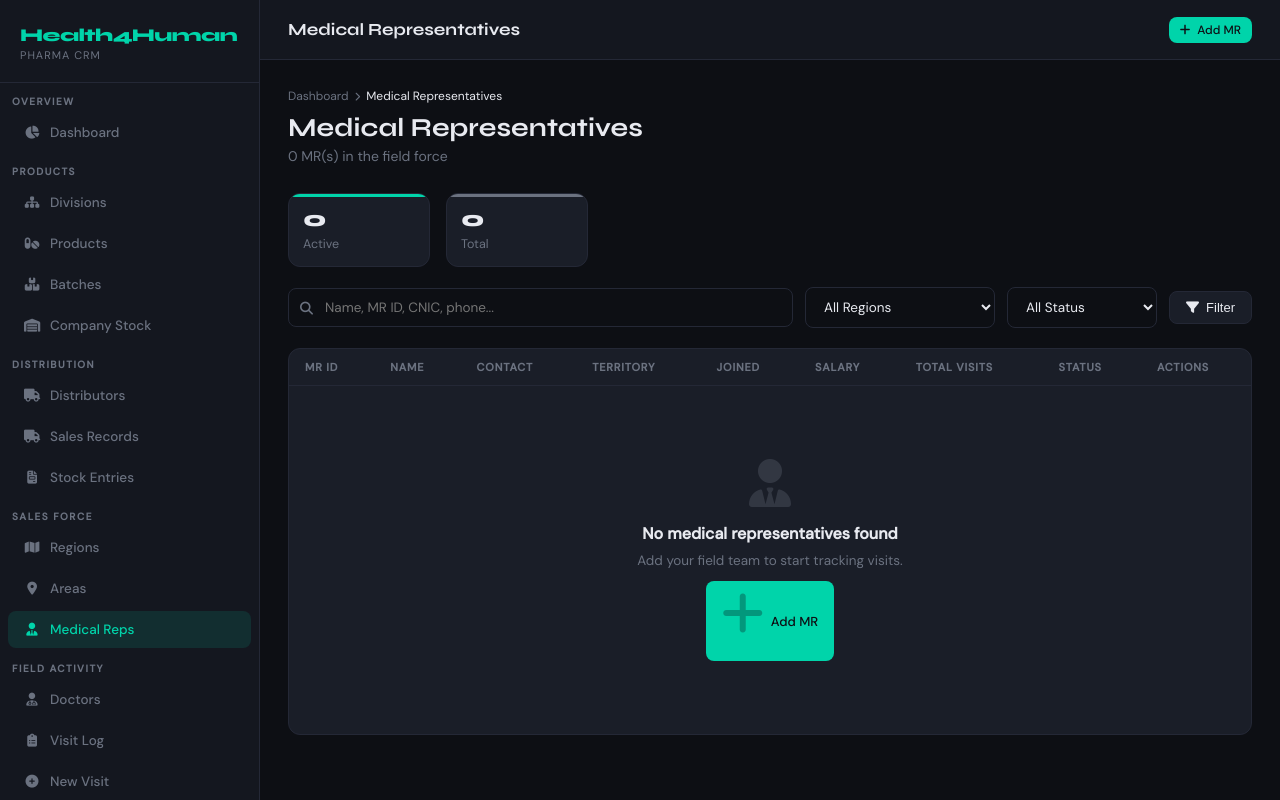
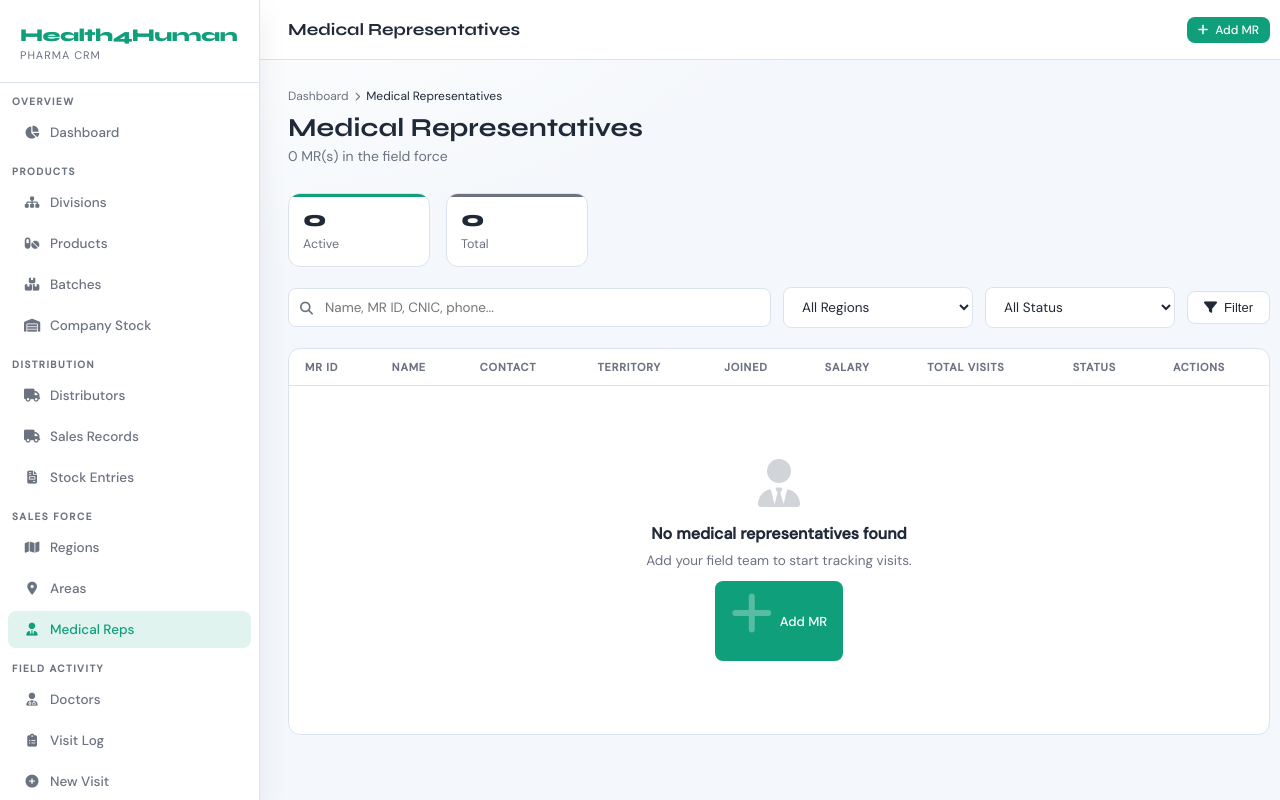
Before and after one commit to SameerShiekh77/Human-4-Health-Pharma, a Django app: page /crm/sales/mrs/ in a window 1280 px wide. Run offline with Django 4.2, Linux system fonts and the light colour scheme; the visitor is signed in with stand-in values (Sample User, id 1); data that the repository does not hold is empty.

Commit message:
feat: Enhance CRM UI with responsive design and improved styling for medical representatives list

```diff
--- a/templates/crm/base.html
+++ b/templates/crm/base.html
@@ -10,25 +10,26 @@
   <link rel="stylesheet" href="https://cdnjs.cloudflare.com/ajax/libs/font-awesome/6.5.0/css/all.min.css">
   <style>
     :root {
-      --bg:       #0d0f14;
-      --surface:  #14171f;
-      --card:     #1a1e28;
-      --border:   #242836;
-      --accent:   #00d4aa;
-      --accent2:  #4f7cff;
+      --bg:       #f4f7fb;
+      --surface:  #ffffff;
+      --card:     #ffffff;
+      --border:   #dbe3ee;
+      --accent:   #0f9f7a;
+      --accent2:  #3569e8;
       --danger:   #ff4d6d;
       --warn:     #ffb830;
-      --text:     #e8eaf0;
+      --text:     #1f2937;
       --muted:    #6b7280;
       --sidebar-w: 260px;
     }
     *, *::before, *::after { box-sizing: border-box; margin: 0; padding: 0; }
     body {
       font-family: 'DM Sans', sans-serif;
-      background: var(--bg);
+      background: radial-gradient(1200px 600px at 10% -10%, #ffffff 0%, var(--bg) 60%);
       color: var(--text);
       min-height: 100vh;
       display: flex;
+      overflow-x: hidden;
     }
 
     /* ── SIDEBAR ── */
@@ -42,6 +43,7 @@
       top: 0; left: 0; bottom: 0;
       z-index: 100;
       overflow-y: auto;
+      box-shadow: 0 12px 28px rgba(16, 24, 40, 0.08);
     }
     .sidebar-brand {
       padding: 24px 20px 20px;
@@ -82,8 +84,8 @@
       font-weight: 500;
       transition: all .15s;
     }
-    .nav-item:hover { background: var(--card); color: var(--text); }
-    .nav-item.active { background: rgba(0,212,170,.12); color: var(--accent); }
+    .nav-item:hover { background: #eef3fb; color: var(--text); }
+    .nav-item.active { background: rgba(15,159,122,.12); color: var(--accent); }
     .nav-item i { width: 16px; text-align: center; font-size: 13px; }
     .nav-badge {
       margin-left: auto;
@@ -132,11 +134,26 @@
       top: 0;
       z-index: 50;
     }
+    .topbar-left { display: flex; align-items: center; gap: 10px; }
     .topbar-title {
       font-family: 'Syne', sans-serif;
       font-weight: 700;
       font-size: 17px;
     }
+    .menu-toggle {
+      width: 38px;
+      height: 38px;
+      border-radius: 10px;
+      border: 1px solid var(--border);
+      background: #f7f9fc;
+      color: var(--text);
+      display: none;
+      align-items: center;
+      justify-content: center;
+      cursor: pointer;
+      transition: all .15s;
+    }
+    .menu-toggle:hover { border-color: var(--accent); color: var(--accent); }
     .topbar-actions { display: flex; align-items: center; gap: 12px; }
     .btn {
       display: inline-flex;
@@ -151,8 +168,8 @@
       text-decoration: none;
       transition: all .15s;
     }
-    .btn-primary { background: var(--accent); color: #0d0f14; }
-    .btn-primary:hover { background: #00bfa0; color: #0d0f14; }
+    .btn-primary { background: var(--accent); color: #fff; }
+    .btn-primary:hover { background: #0c8b6b; color: #fff; }
     .btn-ghost { background: var(--card); color: var(--text); border: 1px solid var(--border); }
     .btn-ghost:hover { border-color: var(--accent); color: var(--accent); }
     .btn-danger { background: rgba(255,77,109,.15); color: var(--danger); border: 1px solid rgba(255,77,109,.3); }
@@ -292,7 +309,7 @@
     .form-group.full { grid-column: 1 / -1; }
     label { font-size: 12px; font-weight: 600; color: var(--muted); letter-spacing: .5px; text-transform: uppercase; }
     input, select, textarea {
-      background: var(--bg);
+      background: var(--surface);
       border: 1px solid var(--border);
       border-radius: 8px;
       color: var(--text);
@@ -376,7 +422,7 @@
 <body>
 
 <!-- SIDEBAR -->
-<aside class="sidebar">
+<aside class="sidebar" id="crmSidebar">
   <div class="sidebar-brand">
     <div class="logo-mark">Health4Human</div>
     <div class="logo-sub">Pharma CRM</div>
@@ -463,11 +509,17 @@
     </div>
   </div>
 </aside>
+<button class="sidebar-overlay" id="sidebarOverlay" aria-label="Close sidebar"></button>
 
 <!-- MAIN -->
 <div class="main">
   <header class="topbar">
-    <div class="topbar-title">{% block topbar_title %}CRM{% endblock %}</div>
+    <div class="topbar-left">
+      <button class="menu-toggle" id="sidebarToggle" type="button" aria-label="Open sidebar" aria-controls="crmSidebar" aria-expanded="false">
+        <i class="fa-solid fa-bars"></i>
+      </button>
+      <div class="topbar-title">{% block topbar_title %}CRM{% endblock %}</div>
+    </div>
     <div class="topbar-actions">
       {% block topbar_actions %}{% endblock %}
 
@@ -488,6 +540,66 @@
   </div>
 </div>
 
+<script>
+  (function () {
+    const sidebar = document.querySelector('.sidebar');
+    const toggle = document.getElementById('sidebarToggle');
+    const overlay = document.getElementById('sidebarOverlay');
+    const isMobile = window.matchMedia('(max-width: 1024px)');
+
+    if (!sidebar || !toggle || !overlay) {
+      return;
+    }
+
+    const setExpanded = (isOpen) => {
+      toggle.setAttribute('aria-expanded', String(isOpen));
+      toggle.setAttribute('aria-label', isOpen ? 'Close sidebar' : 'Open sidebar');
+    };
+
+    const closeSidebar = () => {
+      document.body.classList.remove('sidebar-open');
+      setExpanded(false);
+    };
+
+    const openSidebar = () => {
+      document.body.classList.add('sidebar-open');
+      setExpanded(true);
+    };
+
+    toggle.addEventListener('click', function () {
+      if (document.body.classList.contains('sidebar-open')) {
+        closeSidebar();
+      } else {
+        openSidebar();
+      }
+    });
+
+    overlay.addEventListener('click', closeSidebar);
+
+    document.addEventListener('keydown', function (event) {
+      if (event.key === 'Escape') {
+        closeSidebar();
+      }
+    });
+
+    document.querySelectorAll('.sidebar .nav-item').forEach(function (link) {
+      link.addEventListener('click', function () {
+        if (isMobile.matches) {
+          closeSidebar();
+        }
+      });
+    });
+
+    isMobile.addEventListener('change', function (event) {
+      if (!event.matches) {
+        closeSidebar();
+      }
+    });
+
+    setExpanded(false);
+  })();
+</script>
+
 {% block extra_js %}{% endblock %}
 </body>
 </html>
--- a/templates/crm/sales/mr_list.html
+++ b/templates/crm/sales/mr_list.html
@@ -7,6 +7,67 @@
 <a href="{% url 'crm_sales:mr_create' %}" class="btn btn-primary btn-sm">
   <i class="fa-solid fa-plus"></i> Add MR
 </a>
+{% endblock %}
+
+{% block extra_css %}
+<style>
+  .mr-kpi-strip {
+    grid-template-columns: repeat(2, minmax(0, 1fr));
+    max-width: 300px;
+    margin-bottom: 20px;
+  }
+  .mr-filters select {
+    width: 190px;
+  }
+  .mr-table {
+    min-width: 980px;
+  }
+  .mr-name-cell {
+    display: flex;
+    align-items: center;
+    gap: 10px;
+  }
+  .mr-avatar-fallback {
+    width: 32px;
+    height: 32px;
+    border-radius: 50%;
+    background: linear-gradient(135deg, var(--accent), var(--accent2));
+    display: flex;
+    align-items: center;
+    justify-content: center;
+    font-size: 13px;
+    font-weight: 700;
+    color: #fff;
+    flex-shrink: 0;
+  }
+  .mr-actions {
+    display: flex;
+    gap: 6px;
+    flex-wrap: wrap;
+  }
+
+  @media (max-width: 768px) {
+    .mr-kpi-strip {
+      grid-template-columns: 1fr;
+      max-width: none;
+    }
+    .mr-filters .search-input-wrap,
+    .mr-filters select,
+    .mr-filters .btn {
+      width: 100% !important;
+      min-width: 0;
+    }
+    .mr-filters .btn {
+      justify-content: center;
+    }
+    .mr-actions .btn {
+      width: 32px;
+      height: 32px;
+      padding: 0;
+      justify-content: center;
+    }
+  }
+</style>
 {% endblock %}
 
 {% block content %}
@@ -23,7 +84,7 @@
 </div>
 
 <!-- KPI Strip -->
-<div class="stats-grid" style="grid-template-columns:repeat(2,1fr);max-width:300px;margin-bottom:20px">
+<div class="stats-grid mr-kpi-strip">
   <div class="stat-card" style="--accent-color:var(--accent);padding:14px">
     <div class="stat-value" style="font-size:22px">{{ active }}</div>
     <div class="stat-label">Active</div>
@@ -35,12 +96,12 @@
 </div>
 
 <!-- Filters -->
-<form method="get" class="search-bar">
+<form method="get" class="search-bar mr-filters">
   <div class="search-input-wrap">
     <i class="fa-solid fa-magnifying-glass"></i>
     <input type="text" name="q" value="{{ query }}" placeholder="Name, MR ID, CNIC, phone...">
   </div>
-  <select name="region" style="width:190px">
+  <select name="region">
     <option value="">All Regions</option>
     {% for region in regions %}
     <option value="{{ region.pk }}" {% if request.GET.region == region.pk|stringformat:"s" %}selected{% endif %}>
@@ -48,7 +109,7 @@
     </option>
     {% endfor %}
   </select>
-  <select name="status" style="width:150px">
+  <select name="status">
     <option value="">All Status</option>
     <option value="active"     {% if request.GET.status == 'active' %}selected{% endif %}>Active</option>
     <option value="inactive"   {% if request.GET.status == 'inactive' %}selected{% endif %}>Inactive</option>
@@ -65,7 +126,7 @@
 
 <div class="card">
   <div class="table-wrap">
-    <table>
+    <table class="mr-table">
       <thead>
         <tr>
           <th>MR ID</th>
@@ -84,11 +145,11 @@
         <tr>
           <td><code style="font-size:11px;color:var(--muted)">{{ mr.mr_id }}</code></td>
           <td>
-            <div style="display:flex;align-items:center;gap:10px">
+            <div class="mr-name-cell">
               {% if mr.profile_image %}
               <img src="{{ mr.profile_image.url }}" style="width:32px;height:32px;border-radius:50%;object-fit:cover;flex-shrink:0">
               {% else %}
-              <div style="width:32px;height:32px;border-radius:50%;background:linear-gradient(135deg,var(--accent),var(--accent2));display:flex;align-items:center;justify-content:center;font-size:13px;font-weight:700;color:#0d0f14;flex-shrink:0">
+              <div class="mr-avatar-fallback">
                 {{ mr.name|slice:":1"|upper }}
               </div>
               {% endif %}
@@ -128,7 +189,7 @@
             </span>
           </td>
           <td>
-            <div style="display:flex;gap:6px">
+            <div class="mr-actions">
               <a href="{% url 'crm_sales:mr_detail' mr.pk %}" class="btn btn-ghost btn-sm" title="View">
                 <i class="fa-solid fa-eye"></i>
               </a>
```
Also changed, not shown: other parts of templates/crm/base.html (+32 -3 lines).
